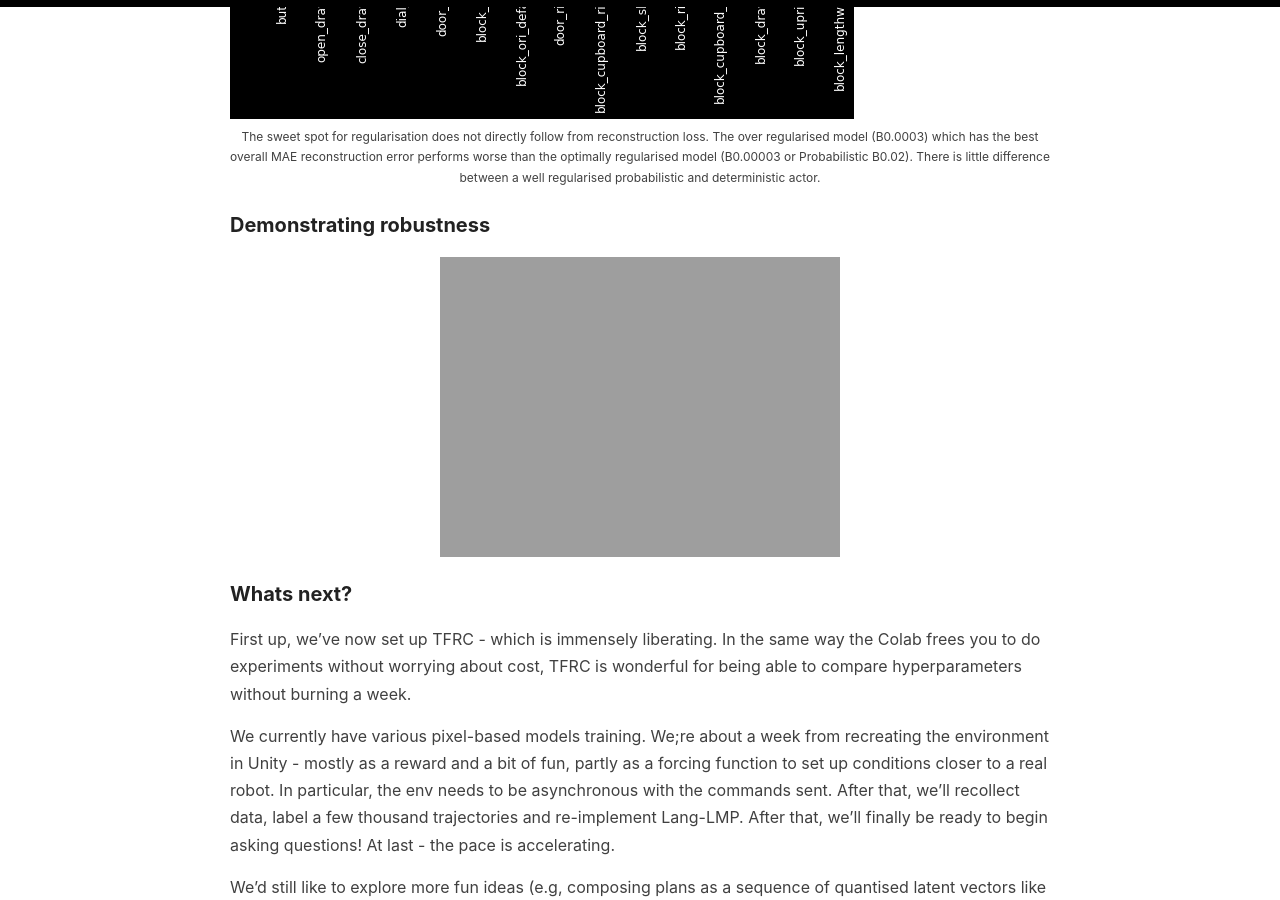
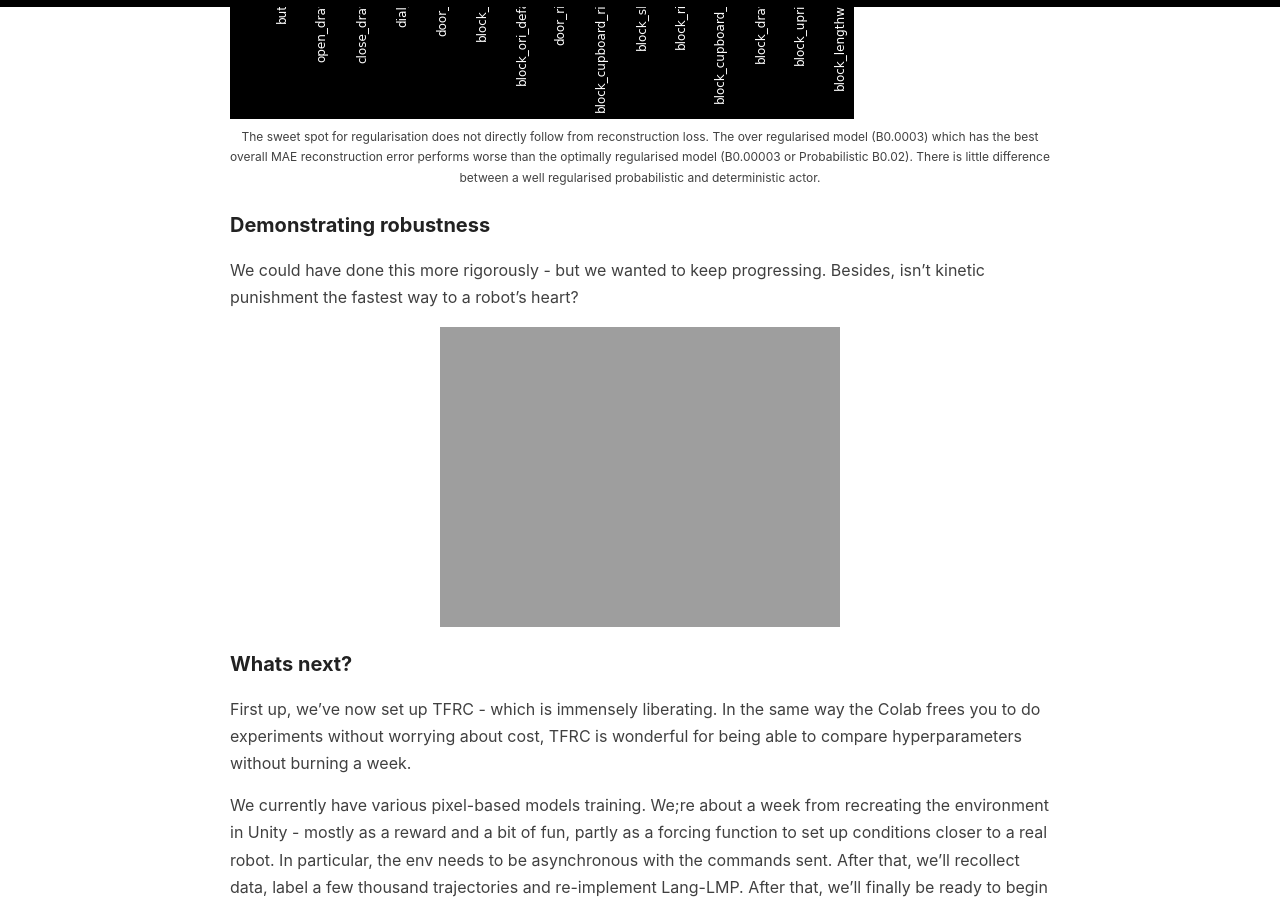
Before and after one commit to sholtodouglas/sholtodouglas.github.io, a Jekyll site: the page built from _posts/2021-01-29-Learning from Play.md, in a window 1280 px wide and 900 px high, scrolled down 5466 px. Built offline with Jekyll 4.4.1, drawn with Linux system fonts in a browser that asks for light colours; formulas are drawn with MathJax 3.

Commit message:
Update 2021-01-29-Learning from Play.md

```diff
--- a/_posts/2021-01-29-Learning from Play.md
+++ b/_posts/2021-01-29-Learning from Play.md
@@ -83,6 +83,8 @@
 
 ### Demonstrating robustness
 
+We could have done this more rigorously - but we wanted to keep progressing. Besides, isn't kinetic punishment the fastest way to a robot's heart?
+
 ![alt-text-1](https://sholtodouglas.github.io/images/play/adversarial2.gif "side by side comparison")
 
 ### Whats next?
```
